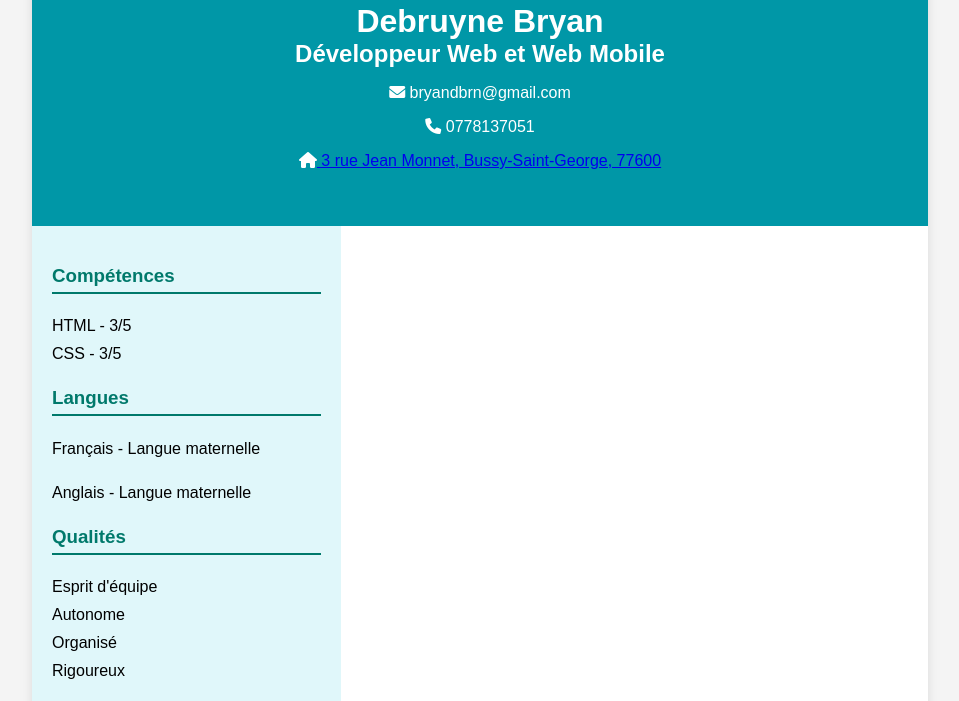
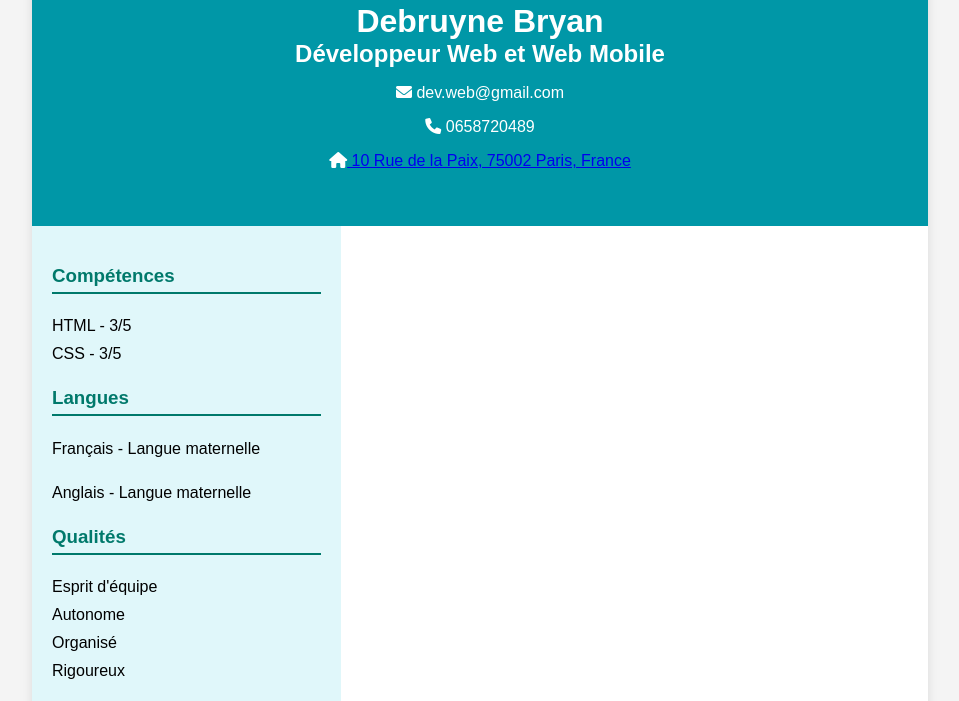
Before and after one commit to Bryandbrn/Devoir-Bilan, a plain HTML site: page Devoir bilan/index.html in a window 1280 px wide. Shown: the part 37-738 px from the top of the page, without its empty margins (160-1119 px from the left). Drawn offline with Linux system fonts and the light colour scheme.

Commit message:
Update index.html

```diff
--- a/Devoir bilan/index.html
+++ b/Devoir bilan/index.html
@@ -18,12 +18,12 @@
             </div>
             <h1>Debruyne Bryan</h1>
             <h2>Développeur Web et Web Mobile</h2>
-            <p><i class="fas fa-envelope"></i> bryandbrn@gmail.com</p>
-            <p><i class="fas fa-phone"></i> 0778137051</p>
+            <p><i class="fas fa-envelope"></i> dev.web@gmail.com</p>
+            <p><i class="fas fa-phone"></i> 0658720489 </p>
             <p><i class="fas fa-home"></i><a
                     href="https://www.google.com/maps/search/?api=1&query=3+rue+Jean+Monnet,+Bussy-Saint-George,+77600"
                     target="_blank">
-                    3 rue Jean Monnet, Bussy-Saint-George, 77600
+                    10 Rue de la Paix, 75002 Paris, France
                 </a>
             </p>
         </header>
```
